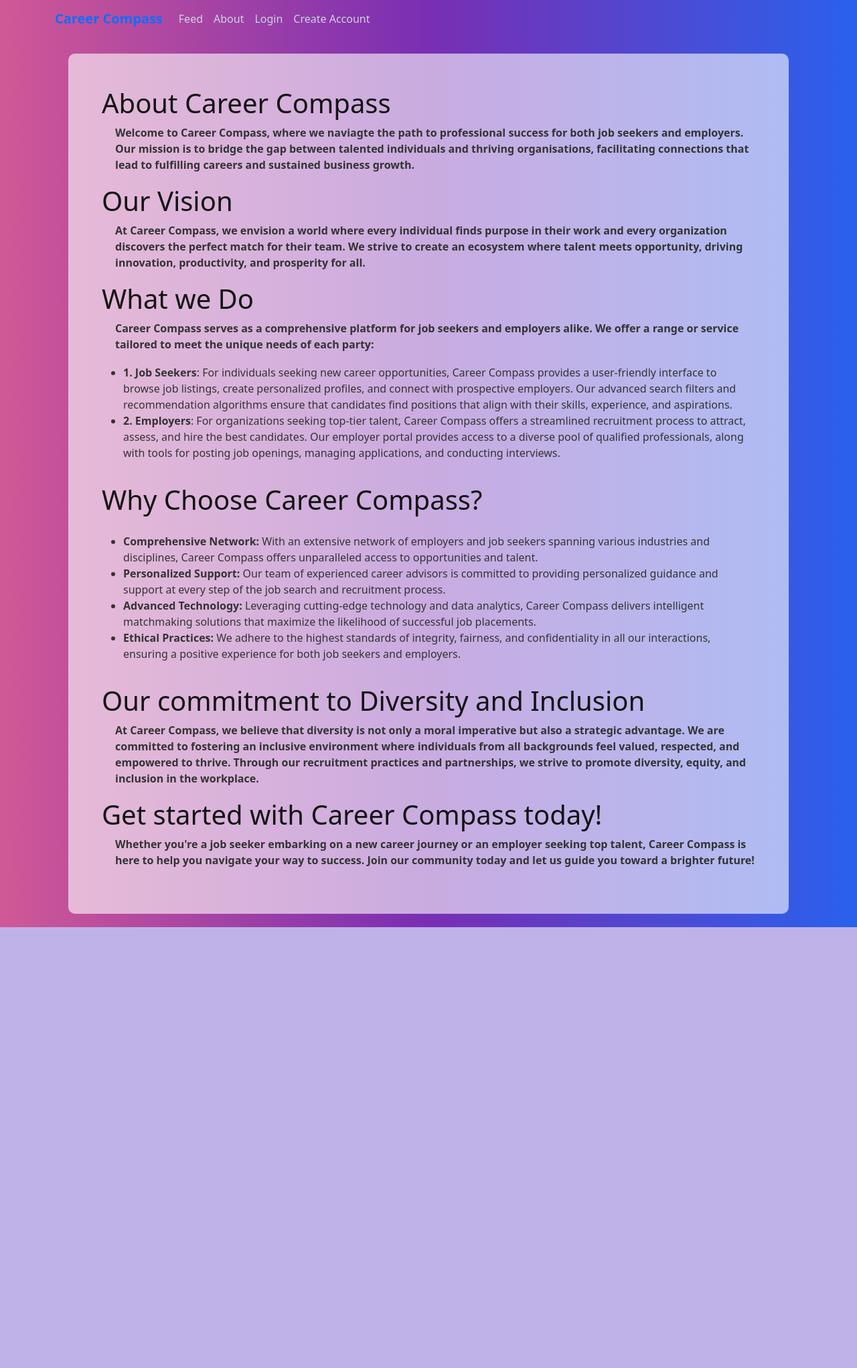
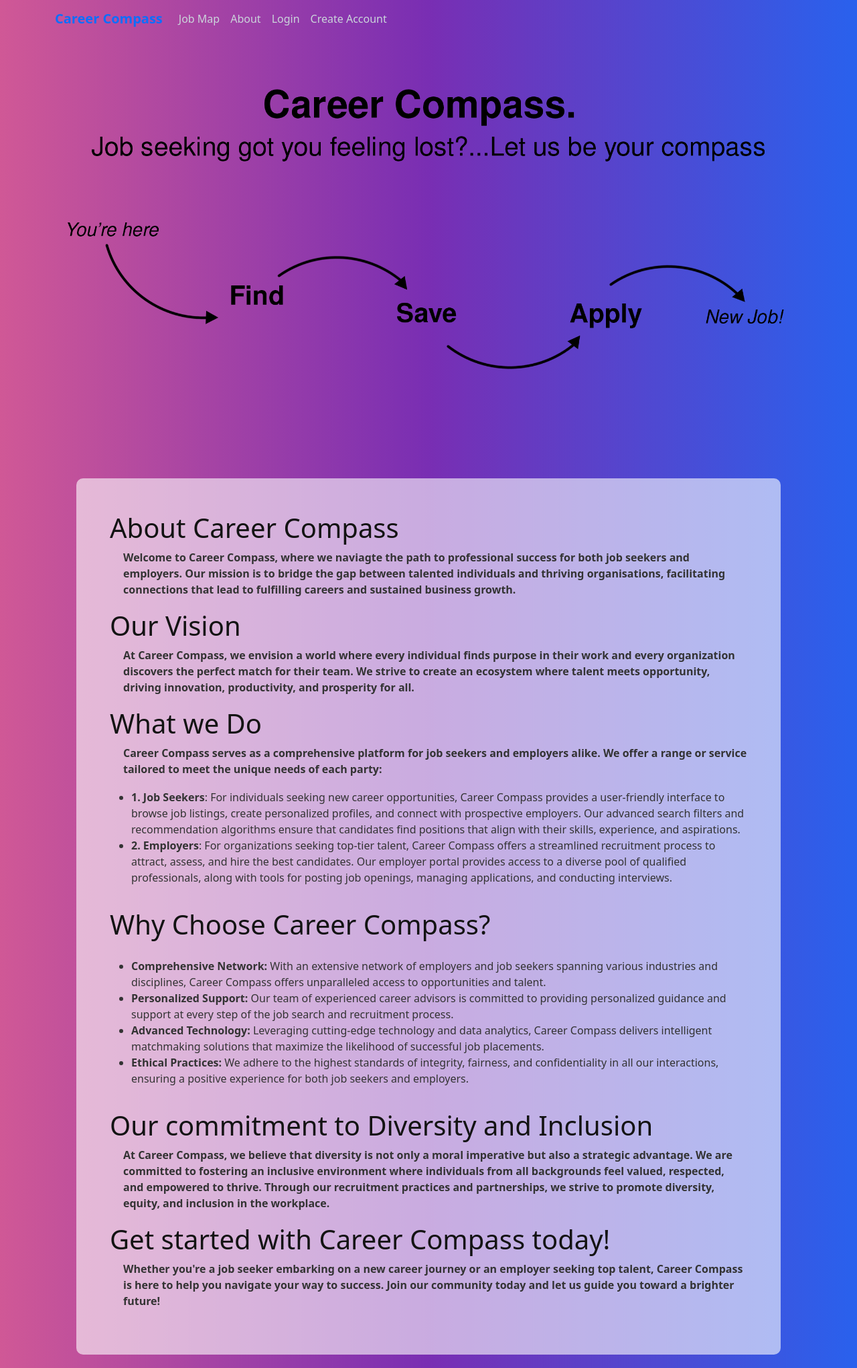
Before and after one commit to saundlj/AgileWebProj, a Flask app: page /about in a window 1280 px wide. Shown: the whole page at 67% size. Before the commit the page ends 1384 px from the top, so only its background shows below. Run offline with Flask 3, Linux system fonts and the light colour scheme.

Commit message:
Added some branding to the about page. Fully finished it.

```diff
--- a/app/static/main.css
+++ b/app/static/main.css
@@ -129,10 +129,3 @@ div button a{
 div button:hover{
   opacity: 0.6;
 }
-
-
-
-.seperator{
-  background-color: #000000;
-  opacity: 0.8;
-}
--- a/app/templates/AboutPage.html
+++ b/app/templates/AboutPage.html
@@ -1,5 +1,12 @@
 {% extends "layout.html" %}
 {% block content %}
+
+    <div class="container">
+        <div class="row">
+            <img src="../static/Hello.png" alt="Career Compass Banner">
+        </div>
+        <div class="row">
+            <div class="col-md">
                 <div class="feedBox">
                     <h1>About Career Compass</h1>
                     <p>
@@ -47,6 +54,15 @@
                         Whether you're a job seeker embarking on a new career journey or an employer seeking top talent, Career Compass is here to help you navigate your way to success. Join our community today and let us guide you toward a brighter future!
                     </p>
                 </div>
+            </div>
+        </div>
+
+
+    </div>
+
+
+
+
 
 
     {% endblock content %}
--- a/app/templates/layout.html
+++ b/app/templates/layout.html
@@ -32,7 +32,7 @@
             </button>
             <div class="collapse navbar-collapse" id="navbarToggle">
               <div class="navbar-nav mr-auto">
-                <a class="nav-item nav-link" href="{{url_for('feed')}}">Feed</a>
+                <a class="nav-item nav-link" href="{{url_for('feed')}}">Job Map</a>
                 <a class="nav-item nav-link" href="{{url_for('about')}}">About</a>
               </div>
               <!-- Navbar Right Side -->
```
Also changed, not shown: app/templates/LoginPage.html (+5 -5 lines), app/static/Hello.png (added), app/templates/cartoon-compass-navigation-direction-finding-icon-on-transparent-background-png.png (deleted). Lines whose indentation alone changed are shown as unchanged.
